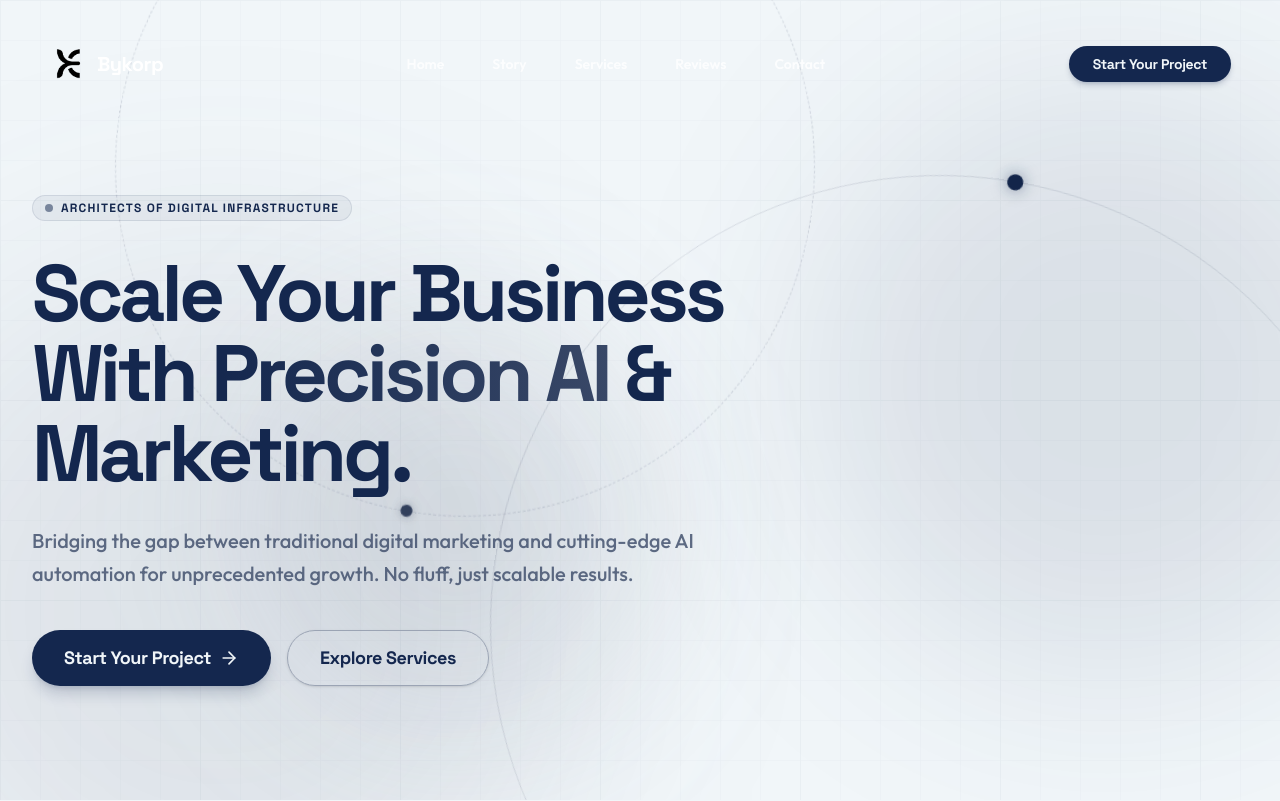
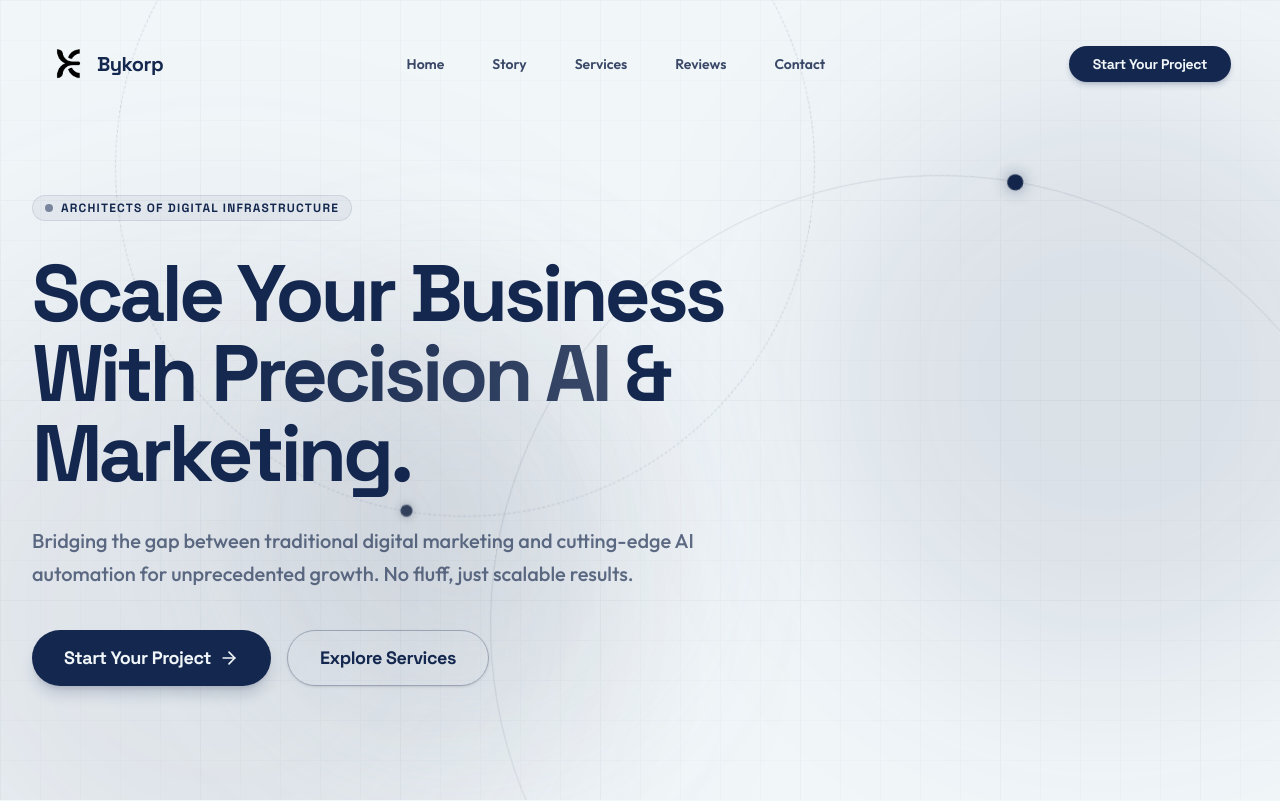
Before and after one commit to arif12islam/bykorp, a Next.js app: page / in a window 1280 px wide. Shown: the top 801 px of the page. Built offline with nearby package versions, Linux system fonts and the light colour scheme.

Commit message:
style(nav): revert dynamic text colors to static brand colors

```diff
--- a/src/components/sections/Navbar.tsx
+++ b/src/components/sections/Navbar.tsx
@@ -61,10 +61,7 @@ export function Navbar() {
                                 className="object-contain"
                             />
                         </div>
-                        <span className={cn(
-                            "font-montserrat font-bold text-lg md:text-xl tracking-tight transition-colors duration-300",
-                            isScrolled ? "text-brand-primary" : "text-white"
-                        )}>
+                        <span className="font-montserrat font-bold text-lg md:text-xl text-brand-primary tracking-tight">
                             Bykorp
                         </span>
                     </button>
@@ -75,12 +72,7 @@ export function Navbar() {
                             <button
                                 key={link.name}
                                 onClick={() => scrollTo(link.id)}
-                                className={cn(
-                                    "px-4 py-2 text-sm font-semibold rounded-full transition-all duration-300 relative group cursor-pointer",
-                                    isScrolled
-                                        ? "text-brand-secondary hover:text-brand-primary hover:bg-brand-primary/5"
-                                        : "text-white/80 hover:text-white hover:bg-white/10"
-                                )}
+                                className="px-4 py-2 text-sm font-semibold text-brand-secondary hover:text-brand-primary hover:bg-brand-primary/5 rounded-full transition-all duration-300 relative group cursor-pointer"
                             >
                                 {link.name}
                             </button>
@@ -101,12 +93,7 @@ export function Navbar() {
 
                     {/* Mobile Menu Toggle */}
                     <button
-                        className={cn(
-                            "md:hidden z-50 relative p-2 -mr-2 rounded-full transition-colors",
-                            isScrolled
-                                ? "text-brand-primary bg-brand-primary/5 hover:bg-brand-primary/10"
-                                : "text-white bg-white/10 hover:bg-white/20"
-                        )}
+                        className="md:hidden z-50 relative text-brand-primary p-2 -mr-2 bg-brand-primary/5 rounded-full hover:bg-brand-primary/10 transition-colors"
                         onClick={() => setIsMobileMenuOpen(!isMobileMenuOpen)}
                         aria-label="Toggle menu"
                     >
```
